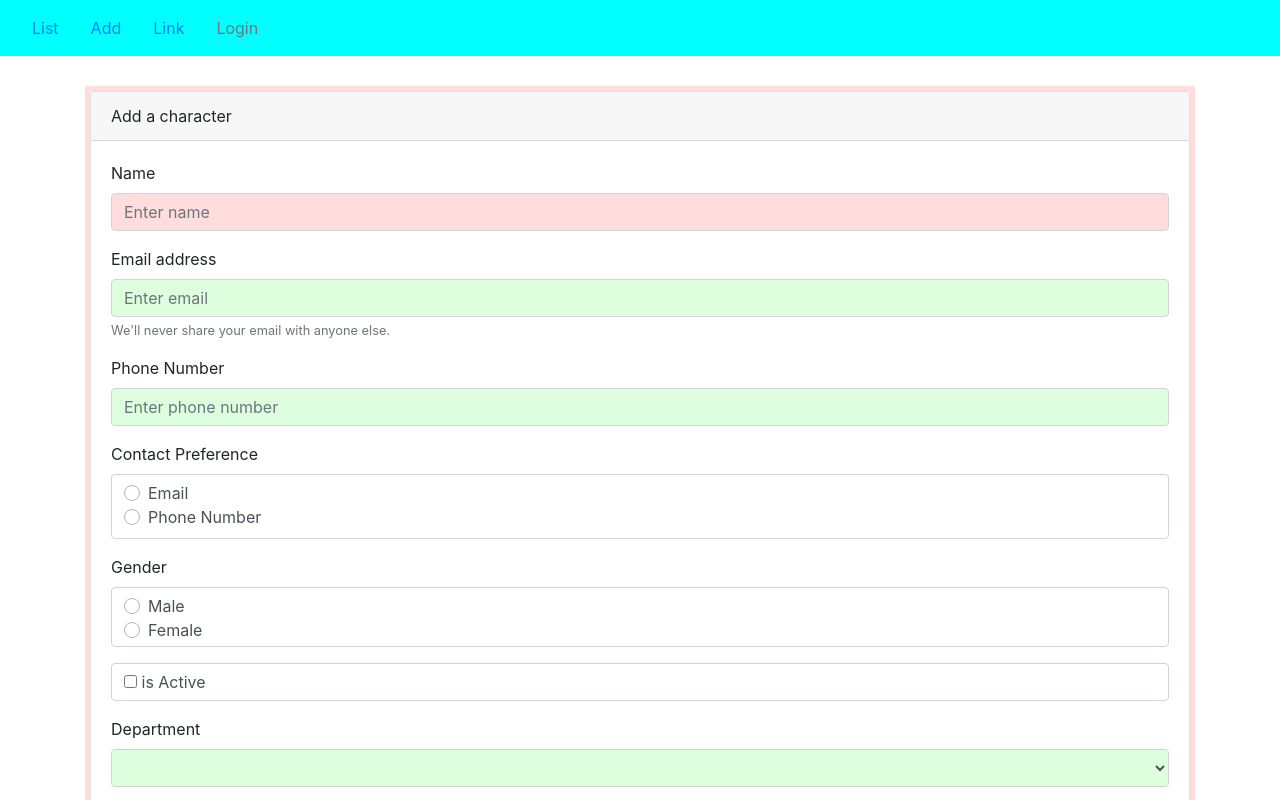
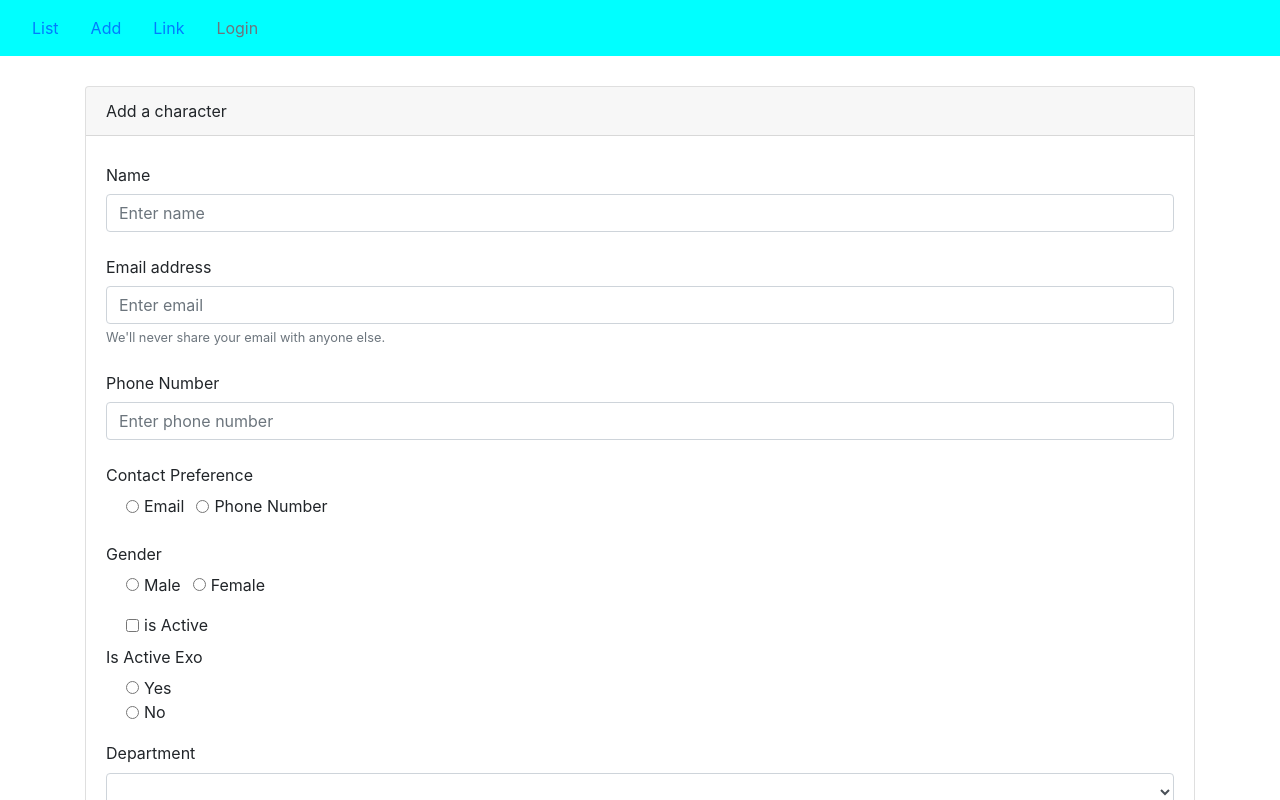
Before and after one commit to Sanssy/ProjetPAngular, an Angular app in the folder AngularCrud/: page /add in a window 1280 px wide. Shown: the top 800 px of the page. Built offline with nearby package versions, Linux system fonts and the light colour scheme.

Commit message:
fixing of bootstrap problems & on going into the exercise of the 22th lesson

```diff
--- a/AngularCrud/src/app/characters/create-character/create-character.component.css
+++ b/AngularCrud/src/app/characters/create-character/create-character.component.css
@@ -1,4 +1,4 @@
-.radio-inline {
+/* .radio-inline {
   padding-left: 5px;
 }
 
@@ -42,4 +42,4 @@ radio:valid {
 radio:required radio:invalid {
   border-color: #800000;
   border-width: 3px;
-}
+} */
--- a/AngularCrud/src/app/characters/create-character/create-character.component.html
+++ b/AngularCrud/src/app/characters/create-character/create-character.component.html
@@ -185,79 +185,82 @@
 
       <!-- COURS 17 & 18 & 19 & 20 (binding ngModel to object + validator for email, radio ) -->
 
-      <div class="form-group" >
-        <label class="control-label" for="name">Name</label>
-        <input required type="text" name="name" [(ngModel)]="character.name" class="form-control" id="name" placeholder="Enter name"
-          #name="ngModel" [ngClass]="{'is-invalid' : name.invalid && name.touched, 'is-valid' : name.valid && name.touched}">
+      <div class="form-group" [class.was-validated]="name.invalid && name.touched">
+        <label class="col-form-label" for="name">Name</label>
+        <input class="form-control" type="text" name="name" [(ngModel)]="character.name" id="name" placeholder="Enter name" #name="ngModel"
+          required>
         <span class="invalid-feedback" *ngIf="name.invalid && name.touched">Name is required</span>
       </div>
 
       <!-- 18 / 19 -->
 
-      <div class="form-group" >
-        <label class="label-control" for="email">Email address</label>
-        <input [required]="contactPreference.value =='email'" email type="text" name="email" [(ngModel)]="character.email" class="form-control" id="email" aria-describedby="emailHelp"
-          placeholder="Enter email" #email="ngModel" [ngClass]="{'is-invalid' : email.invalid}" >
+      <div class="form-group" [class.was-validated]="email.invalid">
+        <label class="col-form-label" for="email">Email address</label>
+        <input class="form-control" type="text" name="email" [(ngModel)]="character.email" id="email" aria-describedby="emailHelp"
+          placeholder="Enter email" #email="ngModel" [required]="contactPreference.value =='email'" pattern="^[a-zA-Z0-9_.+-]+@[a-zA-Z0-9-]+\.[a-zA-Z0-9-.]+$">
 
-          <!-- [ngClass]="{'is-invalid' : email.invalid}" -->
+        <!-- [ngClass]="{'is-invalid' : email.invalid}" -->
 
         <!-- <input required pattern="^[a-zA-Z0-9_.+-]+@(?:(?:[a-zA-Z0-9-]+\.)?[a-zA-Z]+\.)?(simpson)\.net$" type="text" name="email" [(ngModel)]="character.email" class="form-control" id="email" aria-describedby="emailHelp" placeholder="Enter email" #email="ngModel" [ngClass]="{'is-invalid' : email.invalid && email.touched, 'is-valid' : email.valid && email.touched}"> -->
         <!-- pattern for every email validation : pattern="^[a-zA-Z0-9_.+-]+@[a-zA-Z0-9-]+\.[a-zA-Z0-9-.]+$"-->
         <!-- pattern for specific email validation : pattern="^[a-zA-Z0-9_.+-]+@(?:(?:[a-zA-Z0-9-]+\.)?[a-zA-Z]+\.)?(simpson)\.net$"-->
 
-        <small id="emailHelp" class="form-text text-muted">We'll never share your email with anyone else.</small>
-        <span class="invalid-feedback" *ngIf="email.invalid">Email is required</span>
+        <small id="emailHelp" class="text-muted">We'll never share your email with anyone else.</small>
+        <span class="invalid-feedback" *ngIf="email?.errors?.required">Email is required</span>
 
-        <span class="invalid-feedback" *ngIf="email.errors?.email">Email is invalid</span>
+        <span class="invalid-feedback" *ngIf="email?.errors?.pattern">Email is invalid</span>
         <!-- <span class="invalid-feedback" *ngIf="email.errors?.pattern && email.touched">Email is invalid</span> -->
       </div>
 
-     <!-- Before the 21th course:  && email.touched -->
+      <!-- Before the 21th course:  && email.touched -->
 
       <!-- 18 / 19 FIN -->
 
-      <div class="form-group">
-        <label for="phoneNumber" for="phoneNumber">Phone Number</label>
-        <input [required]="contactPreference.value =='phoneNumber'" type="text" #phoneNumber="ngModel" name="phoneNumber" [(ngModel)]="character.phoneNumber" class="form-control" id="phoneNumber" placeholder="Enter phone number" [ngClass]="{'is-invalid' : phoneNumber.invalid}">
-        <span class="invalid-feedback" *ngIf="phoneNumber.invalid">Phone Number is required</span>
+      <div class="form-group" [class.was-validated]="phoneNumber.invalid">
+        <label class="col-form-label" for="phoneNumber">Phone Number</label>
+        <input class="form-control" type="text" name="phoneNumber" [(ngModel)]="character.phoneNumber" id="phoneNumber" placeholder="Enter phone number"
+          #phoneNumber="ngModel" [required]="contactPreference.value =='phoneNumber'">
+        <small class="invalid-feedback" *ngIf="phoneNumber.invalid">Phone Number is required</small>
       </div>
 
       <!-- 20  (validator form for radio button) -->
 
-      <div class="form-group">
-        <label class="control-label">Contact Preference</label>
-        <div class="form-control" style="height: 65px">
-          <div class="custom-control custom-radio">
+      <div class="form-group" [class.was-validated]="contactPreference.invalid && contactPreference.touched">
+        <label class="col-form-label">Contact Preference</label>
+
+        <div class="form-check">
+          <div class="form-check-inline">
             <input type="radio" required #contactPreference="ngModel" value="email" id="emailPref" name="contactPreference" [(ngModel)]="character.contactPreference"
-              class="custom-control-input" [ngClass]="{'is-invalid': contactPreference.touched && contactPreference.invalid, 'is-valid': contactPreference.touched && contactPreference.valid}">
-            <label for="emailPref" class="custom-control-label">Email</label>
+              class="form-check-input">
+            <label for="emailPref" class="form-check-label">Email</label>
           </div>
-          <div class="custom-control custom-radio">
-            <input type="radio" required #contactPreference="ngModel" value="phoneNumber" id="phoneNumberPref" name="contactPreference" [(ngModel)]="character.contactPreference"
-              class="custom-control-input" [ngClass]="{'is-invalid': contactPreference.touched && contactPreference.invalid, 'is-valid': contactPreference.touched && contactPreference.valid}">
-            <label for="phoneNumberPref" class="custom-control-label">Phone Number</label>
+          <div class="form-check-inline">
+            <input type="radio" required #contactPreference="ngModel" value="phoneNumber" id="phoneNumberPref" name="contactPreference"
+              [(ngModel)]="character.contactPreference" class="form-check-input">
+            <label for="phoneNumberPref" class="form-check-label">Phone Number</label>
           </div>
+          <small class="invalid-feedback d-block" *ngIf="contactPreference.touched && contactPreference.invalid">Contact Preference is required</small>
         </div>
-        <small [ngClass]="{'text-danger': contactPreference.touched && contactPreference.invalid}" *ngIf="contactPreference.touched && contactPreference.invalid">Contact Preference is required</small>
+
         <!-- Contact Preference Selected Value : {{ contactPreference.value | json }} -->
       </div>
 
       <!-- [class.was-validated]="gender.touched && gender.invalid" -->
-      <div class="form-group">
-        <label class="control-label">Gender</label>
-        <div class="form-control" style="height: 60px">
-          <div class="custom-control custom-radio">
-            <input type="radio" required #gender="ngModel" value="male" id="male" name="gender" [(ngModel)]="character.gender" class="custom-control-input"
-              [ngClass]="{'is-invalid': gender.touched && gender.invalid, 'is-valid': gender.touched && gender.valid}">
-            <label for="male" class="custom-control-label">Male</label>
+      <div class="form-group" [class.was-validated]="gender.invalid && gender.touched">
+        <label class="col-form-label">Gender</label>
+
+        <div class="form-check">
+          <div class="form-check-inline">
+            <input type="radio" required #gender="ngModel" value="male" id="male" name="gender" [(ngModel)]="character.gender" class="form-check-input">
+            <label for="male" class="form-check-label">Male</label>
           </div>
-          <div class="custom-control custom-radio">
-            <input type="radio" required #gender="ngModel" value="female" id="female" name="gender" [(ngModel)]="character.gender" class="custom-control-input"
-              [ngClass]="{'is-invalid': gender.touched && gender.invalid, 'is-valid': gender.touched && gender.valid}">
-            <label class="custom-control-label" for="female">Female</label>
+          <div class="form-check-inline">
+            <input type="radio" required #gender="ngModel" value="female" id="female" name="gender" [(ngModel)]="character.gender" class="form-check-input">
+            <label class="form-check-label" for="female">Female</label>
           </div>
+          <small class="invalid-feedback d-block" *ngIf="gender.touched && gender.invalid">Gender is required</small>
         </div>
-        <small [ngClass]="{'text-danger': gender.touched && gender.invalid}" *ngIf="gender.touched && gender.invalid">Gender is required</small>
+
       </div>
 
       <!-- 20 FIN -->
@@ -290,13 +293,38 @@
 
       <!-- 20 FIN -->
 
-      <div class="form-group">
-        <div class="form-control">
-          <label class="checkbox-inline">
-            <input type="checkbox" name="isActive" [(ngModel)]="character.isActive"> is Active
-          </label>
+      <!-- COURS 22 -->
+
+      <div class="form-check" [class.has-validated]="isActive.invalid && isActive.touched">
+        <div class="form-check-inline">
+          <input class="form-check-input" type="checkbox" name="isActive" [(ngModel)]="character.isActive" #isActive="ngModel" id="isActive"
+            [required]="character.isActive== false">
+          <label class="form-check-label" for="isActive">is Active</label>
         </div>
+        <small class="invalid-feedback d-block" *ngIf="isActive?.errors?.required && isActive.touched">Is Active is required</small>
       </div>
+
+      <!-- SECOND SOLUTION FOR HE 22th LESSON -->
+
+      <div class="form-group" [class.has-validated]="isActiveExo.invalid && isActiveExo.touched">
+        <label class="col-form-label">Is Active Exo</label>
+        <div class="form-check">
+          <div class="form-check-inline">
+            <input class="form-check-input" type="radio" name="isActiveExo" [(ngModel)]="character.isActive" #isActiveExo="ngModel" id="ActiveYes" required >
+            <label class="form-check-label" for="ActiveYes" >Yes</label>
+          </div>
+        </div>
+        <div class="form-check">
+          <div class="form-check-inline">
+            <input class="form-check-input" type="radio" name="isActiveExo" [(ngModel)]="character.isActive" #isActiveExo="ngModel" id="ActiveNo" required >
+            <label class="form-check-label" for="ActiveNo" >No</label>
+          </div>
+        </div>
+        <small class="invalid-feedback d-block" *ngIf="isActiveExo?.errors?.required && isActive.touched">Is Active is required</small>
+      </div>
+
+
+      <!-- END OF THE SOLUTION -->
 
       <div class="form-group">
         <label for="department" class="checkbox-inline">
```
